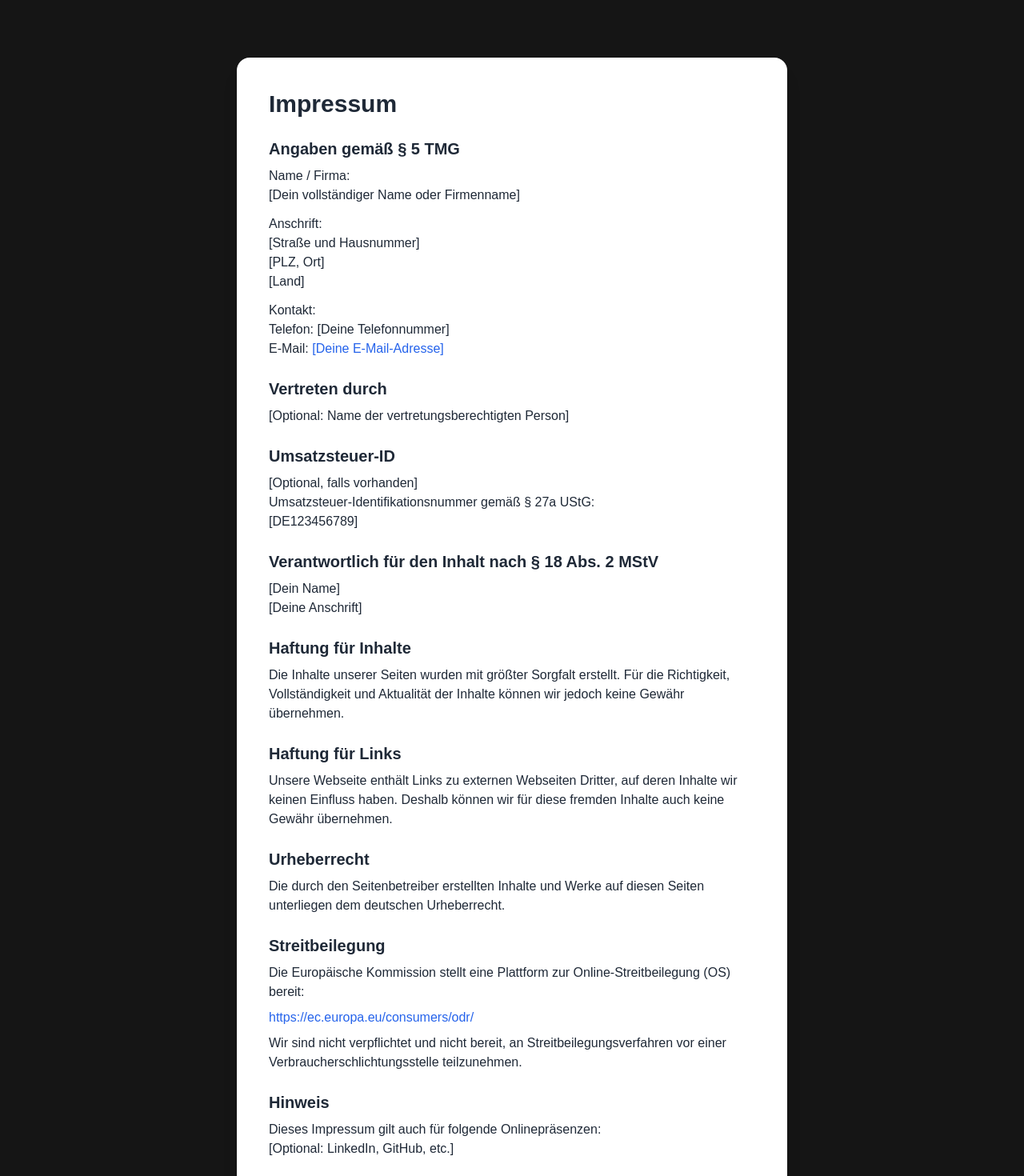
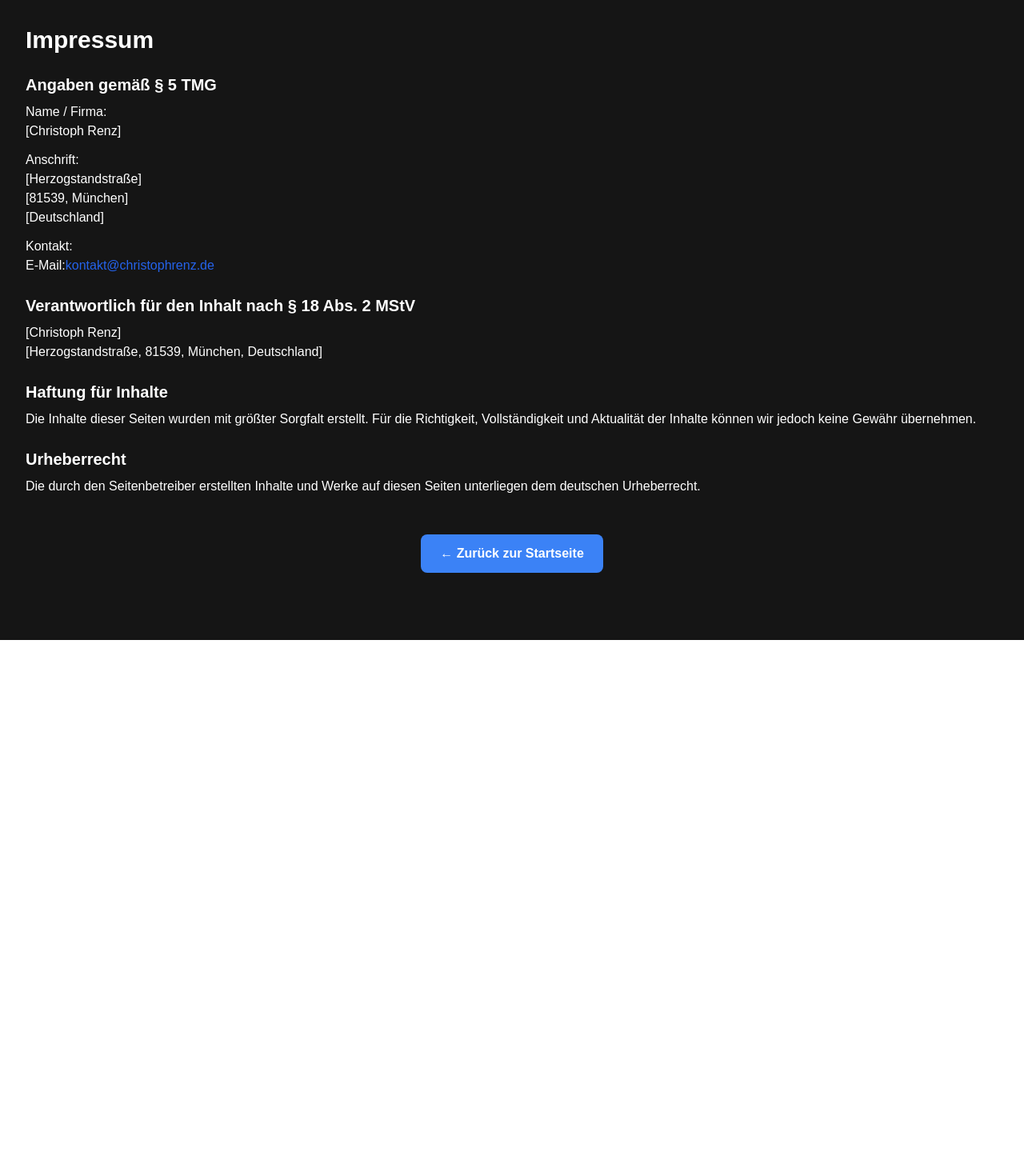
Before and after one commit to CRzneR/Website, a Next.js app: page /impressum in a window 1280 px wide. Shown: the top 1470 px of the page at 80% size. After the commit the page ends 800 px from the top, so only its background shows below. Built offline with nearby package versions, Linux system fonts and the light colour scheme.

Commit message:
impressum

```diff
--- a/src/app/impressum/page.tsx
+++ b/src/app/impressum/page.tsx
@@ -3,8 +3,6 @@ import Link from "next/link";
 export default function ImpressumPage() {
   return (
     <main className="min-h-screen bg-[#151515] text-white p-8">
-      <div className="max-w-3xl mx-auto p-6 md:p-10">
-        <div className="bg-white text-gray-800 shadow-xl rounded-2xl p-6 md:p-10">
 
           <h1 className="text-3xl font-bold mb-6">Impressum</h1>
 
@@ -12,38 +10,23 @@ export default function ImpressumPage() {
             <h2 className="text-xl font-semibold mb-2">Angaben gemäß § 5 TMG</h2>
             <p className="mb-3">
               <span className="font-medium">Name / Firma:</span><br />
-              [Dein vollständiger Name oder Firmenname]
+              [Christoph Renz]
             </p>
             <p className="mb-3">
               <span className="font-medium">Anschrift:</span><br />
-              [Straße und Hausnummer]<br />
-              [PLZ, Ort]<br />
-              [Land]
+              [Herzogstandstraße]<br />
+              [81539, München]<br />
+              [Deutschland]
             </p>
             <p>
               <span className="font-medium">Kontakt:</span><br />
-              Telefon: [Deine Telefonnummer]<br />
-              E-Mail:{" "}
+              E-Mail:
               <a
                 className="text-blue-600 hover:underline"
-                href="mailto:[Deine E-Mail-Adresse]"
+                href="mailto:[kontakt@christophrenz.de]"
               >
-                [Deine E-Mail-Adresse]
+                kontakt@christophrenz.de
               </a>
-            </p>
-          </section>
-
-          <section className="mb-6">
-            <h2 className="text-xl font-semibold mb-2">Vertreten durch</h2>
-            <p>[Optional: Name der vertretungsberechtigten Person]</p>
-          </section>
-
-          <section className="mb-6">
-            <h2 className="text-xl font-semibold mb-2">Umsatzsteuer-ID</h2>
-            <p>
-              [Optional, falls vorhanden]<br />
-              Umsatzsteuer-Identifikationsnummer gemäß § 27a UStG:<br />
-              [DE123456789]
             </p>
           </section>
 
@@ -52,26 +35,17 @@ export default function ImpressumPage() {
               Verantwortlich für den Inhalt nach § 18 Abs. 2 MStV
             </h2>
             <p>
-              [Dein Name]<br />
-              [Deine Anschrift]
+              [Christoph Renz]<br />
+              [Herzogstandstraße, 81539, München, Deutschland]
             </p>
           </section>
 
           <section className="mb-6">
             <h2 className="text-xl font-semibold mb-2">Haftung für Inhalte</h2>
             <p>
-              Die Inhalte unserer Seiten wurden mit größter Sorgfalt erstellt. Für die
+              Die Inhalte dieser Seiten wurden mit größter Sorgfalt erstellt. Für die
               Richtigkeit, Vollständigkeit und Aktualität der Inhalte können wir jedoch
               keine Gewähr übernehmen.
-            </p>
-          </section>
-
-          <section className="mb-6">
-            <h2 className="text-xl font-semibold mb-2">Haftung für Links</h2>
-            <p>
-              Unsere Webseite enthält Links zu externen Webseiten Dritter, auf deren
-              Inhalte wir keinen Einfluss haben. Deshalb können wir für diese fremden
-              Inhalte auch keine Gewähr übernehmen.
             </p>
           </section>
 
@@ -82,38 +56,6 @@ export default function ImpressumPage() {
               Seiten unterliegen dem deutschen Urheberrecht.
             </p>
           </section>
-
-          <section className="mb-6">
-            <h2 className="text-xl font-semibold mb-2">Streitbeilegung</h2>
-            <p className="mb-2">
-              Die Europäische Kommission stellt eine Plattform zur Online-Streitbeilegung
-              (OS) bereit:
-            </p>
-            <a
-              className="text-blue-600 hover:underline break-all"
-              href="https://ec.europa.eu/consumers/odr/"
-              target="_blank"
-              rel="noopener noreferrer"
-            >
-              https://ec.europa.eu/consumers/odr/
-            </a>
-            <p className="mt-2">
-              Wir sind nicht verpflichtet und nicht bereit, an
-              Streitbeilegungsverfahren vor einer Verbraucherschlichtungsstelle
-              teilzunehmen.
-            </p>
-          </section>
-
-          <section>
-            <h2 className="text-xl font-semibold mb-2">Hinweis</h2>
-            <p>
-              Dieses Impressum gilt auch für folgende Onlinepräsenzen:<br />
-              [Optional: LinkedIn, GitHub, etc.]
-            </p>
-          </section>
-
-        </div>
-      </div>
 
       {/* Zurück-Button */}
       <div className="mt-12 flex justify-center">
```
